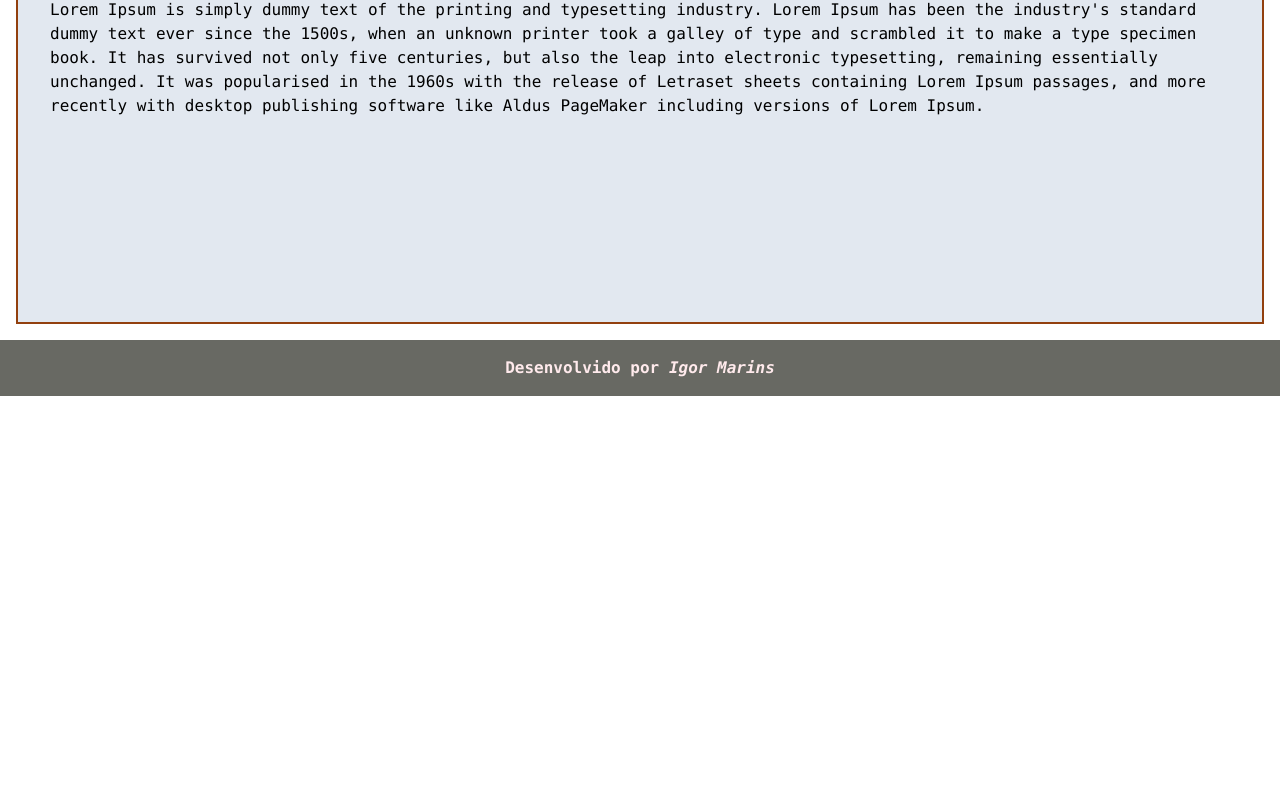
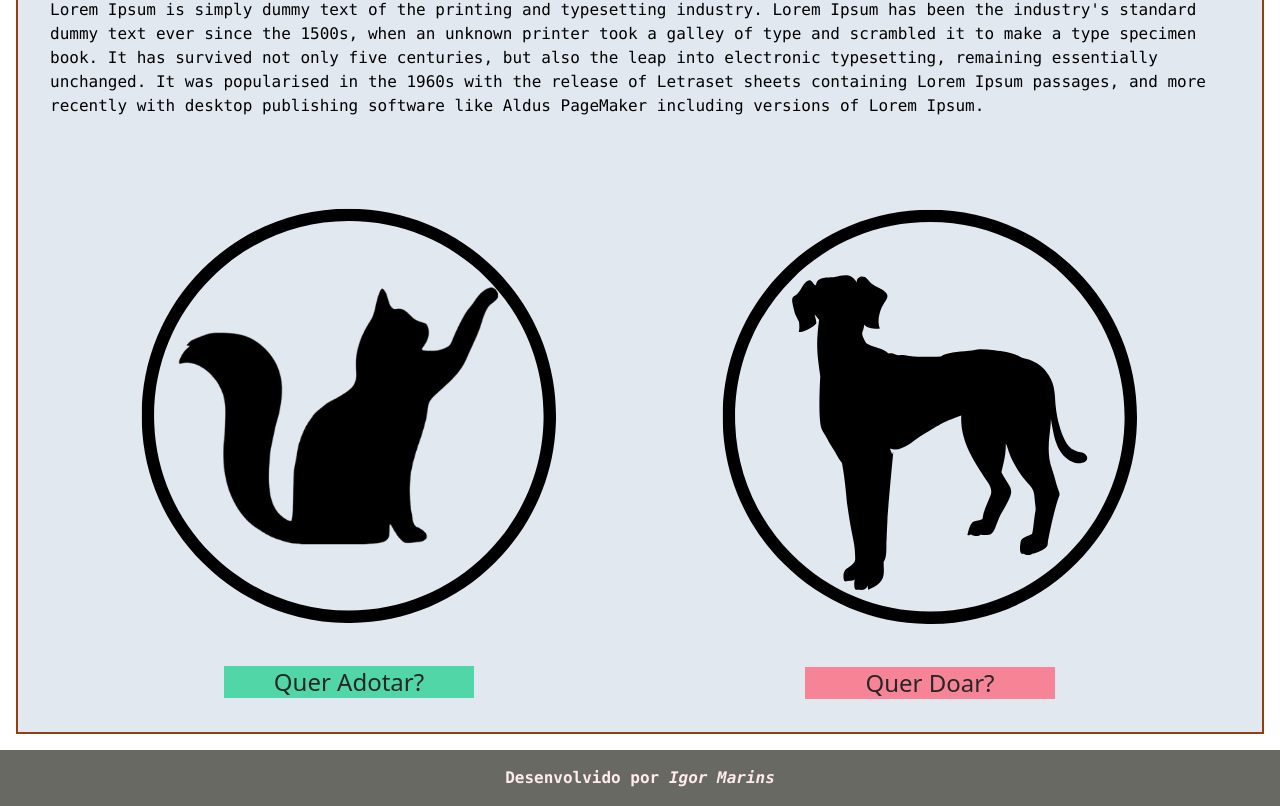
Before and after one commit to igor-py/adopt-your-buddy, a React (Create React App) app: page /home in a window 1280 px wide. Shown: the part 592-1398 px from the top of the page. Before the commit the page ends 988 px from the top, so only its background shows below. Built offline with nearby package versions, Linux system fonts and the light colour scheme.

Commit message:
Placing new svg buttons on home page

```diff
--- a/src/pages/HomePage.js
+++ b/src/pages/HomePage.js
@@ -1,4 +1,5 @@
-import dogPhoto from '../images/cute-dog-headshot.jpeg'
+import dogPhoto from '../images/3.svg'
+import catPhoto from '../images/2.svg'
 import photoWomanWithPet from '../images/foto-pet-home.jpeg'
 
 function HomePage() {
@@ -35,6 +36,24 @@ function HomePage() {
                         Aldus PageMaker including versions of Lorem Ipsum.
                     </p>
                 </div>
+                <div className='flex flex-col sm:flex-row justify-center gap-2 sm:gap-8'>
+                    <div className='p-4 m-2'>
+                        <img
+                            className="mx-auto hover:scale-105"
+                            src={catPhoto}
+                            alt="Cat with a headphone"
+                        ></img>
+                        <div className='bg-emerald-400 sm:w-1/2 w-7/12 mx-auto text-center font-medium text-2xl animate-pulse'>Quer Adotar?</div>
+                    </div>
+                    <div className='border p-4 m-2'>
+                        <img
+                            className="mx-auto hover:scale-105"
+                            src={dogPhoto}
+                            alt="Cat with a headphone"
+                        ></img>
+                        <div className='bg-rose-400 sm:w-1/2 w-7/12 mx-auto text-center font-medium text-2xl animate-pulse'>Quer Doar?</div>
+                    </div>
+                </div>
             </div>
         </>
     )
--- a/src/pages/MapPage.js
+++ b/src/pages/MapPage.js
@@ -107,8 +107,8 @@ function MapPage({}) {
                     // Maneira de mandar para a pagina ja passando o ID a ser utilizado
                     history.push('/pets/'+idToOpen)
                 })
-            const msg = `Responsável: ${data.responsible} - ${data.id}`
-            marker.bindPopup(msg)
+            // const msg = `Responsável: ${data.responsible} - ${data.id}`
+            // marker.bindPopup(msg)
         })
     }
 
```
Also changed, not shown: src/images/2.svg (added), src/images/3.svg (added).
